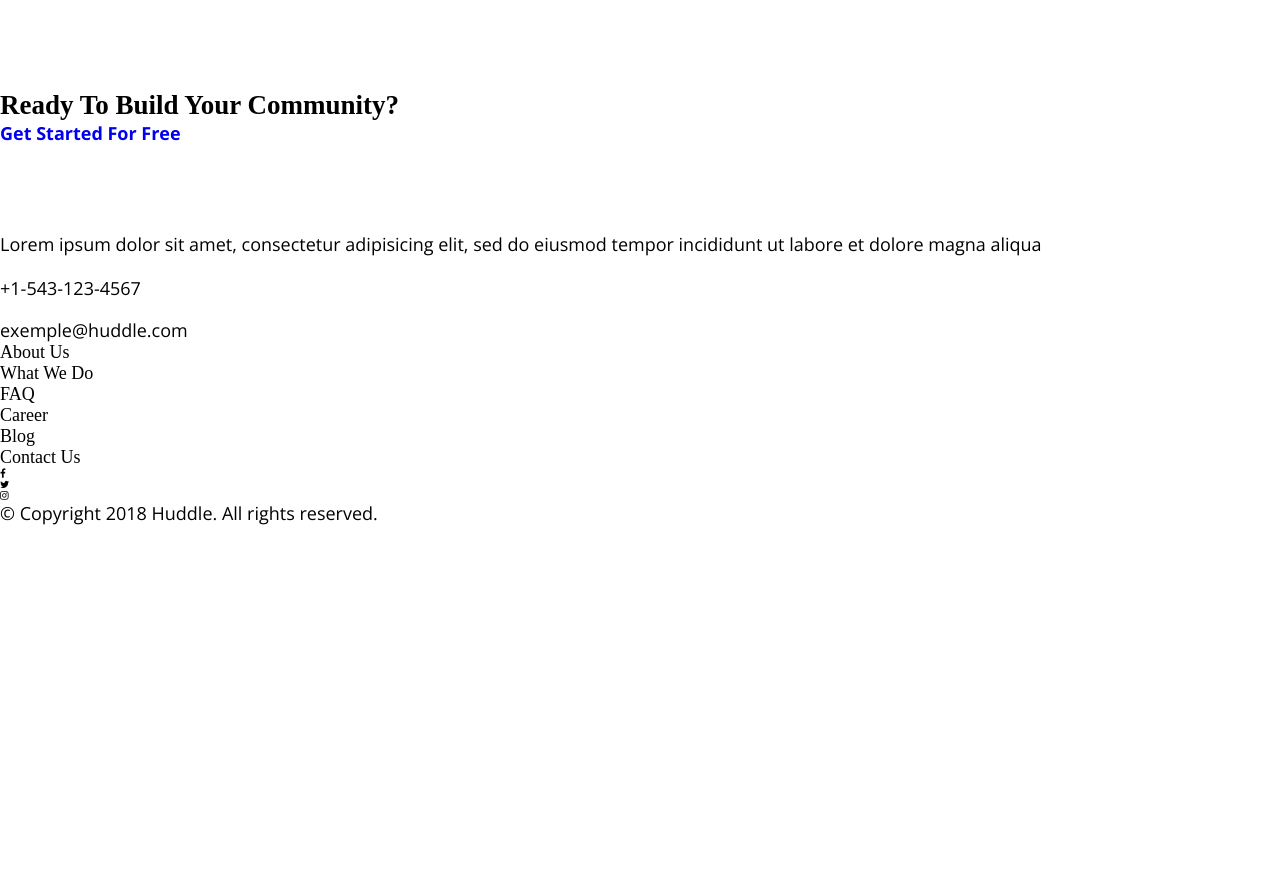
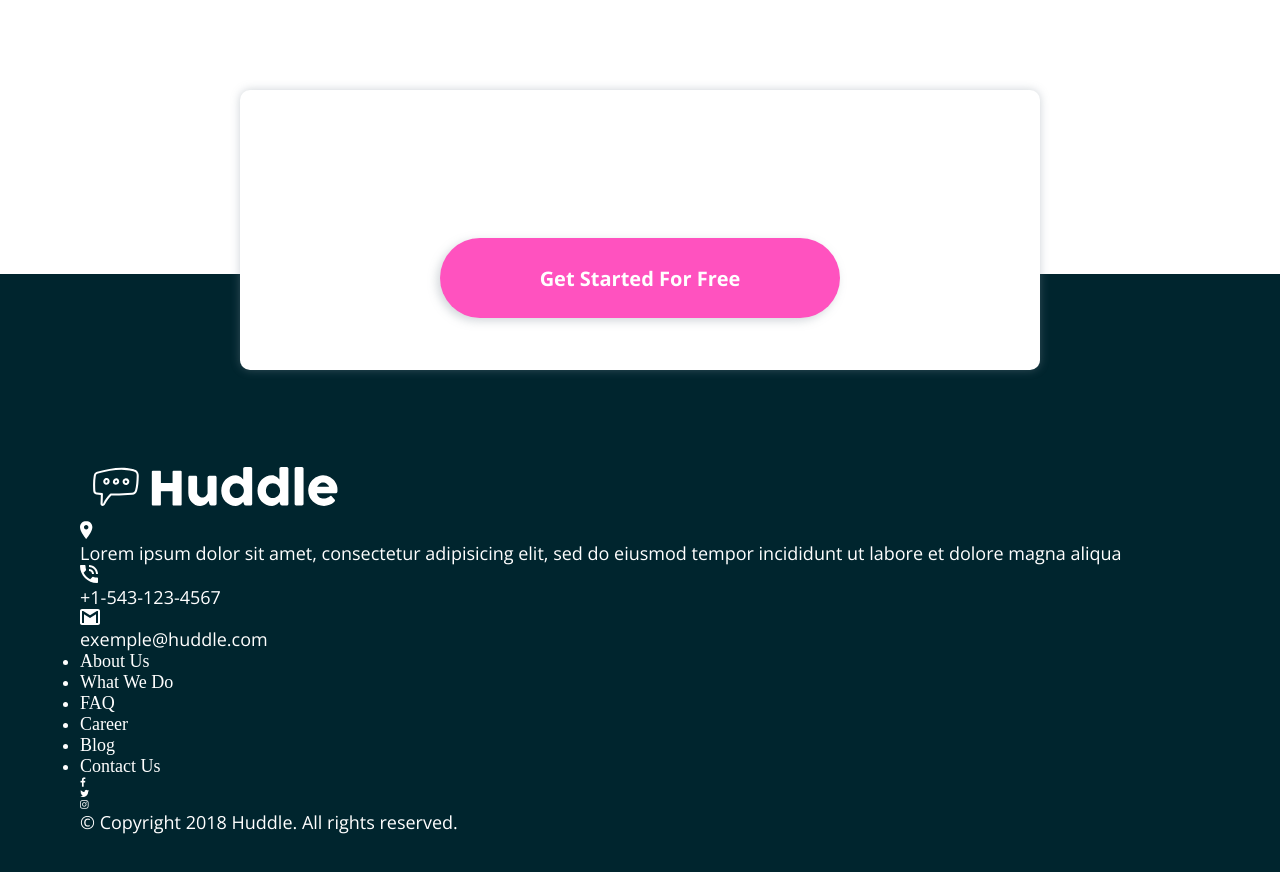
Before and after one commit to hassanahmadp/huddle-landing-page-straight, a plain HTML site: page index.html in a window 1280 px wide. Shown: the part 2430-3302 px from the top of the page. Before the commit the page ends 2955 px from the top, so only its background shows below. Drawn offline with nearby package versions, Linux system fonts and the light colour scheme.

Commit message:
cta done

```diff
--- /dev/null
+++ b/css/_footer.scss
@@ -0,0 +1,40 @@
+footer {
+  color: white;
+  margin-top: 18.4rem;
+  background-color: color(very-dark-cyan);
+  padding: 18rem 8rem 6rem;
+  position: relative;
+}
+
+.cta {
+  border-radius: 1rem;
+  padding: 5.2rem;
+  width: 80rem;
+  height: 28rem;
+  position: absolute;
+  top: -18.4rem;
+  left: 50%;
+  transform: translateX(-50%);
+  @include flex(space-between, center);
+  flex-direction: column;
+  background-color: white;
+  box-shadow: 0rem 0rem 1rem hsla(209, 11%, 55%, 0.4);
+  h2 {
+    font-size: 1.75 * 1.8rem;
+  }
+}
+
+.link2 {
+  box-shadow: $box-shadow-btn;
+  cursor: pointer;
+  width: 40rem;
+  height: 8rem;
+  background-color: color(pink-h);
+  border-radius: 4rem;
+  @include idealFlex;
+
+  a {
+    color: white;
+    font-size: 2rem;
+  }
+}
--- a/css/_section1.scss
+++ b/css/_section1.scss
@@ -27,6 +27,7 @@ header {
     height: 2 * 1.95rem;
   }
   .btn {
+    cursor: pointer;
     box-shadow: $box-shadow-btn;
     height: 4.8rem;
     width: 20rem;
--- a/css/styles.scss
+++ b/css/styles.scss
@@ -61,3 +61,4 @@ a,li {
 
 @import "./section1";
 @import "./main";
+@import "./footer";
--- a/index.html
+++ b/index.html
@@ -109,8 +109,10 @@
     </main>
     <footer>
       <div class="cta">
-        <h3>Ready To Build Your Community?</h3>
-        <a href="#">Get Started For Free</a>
+        <h2>Ready To Build Your Community?</h2>
+        <div class="link2">
+          <a href="#">Get Started For Free</a>
+        </div>
       </div>
       <img
         src="./images/logo white.svg"
```
Also changed, not shown: css/styles.css, 1 other file.
